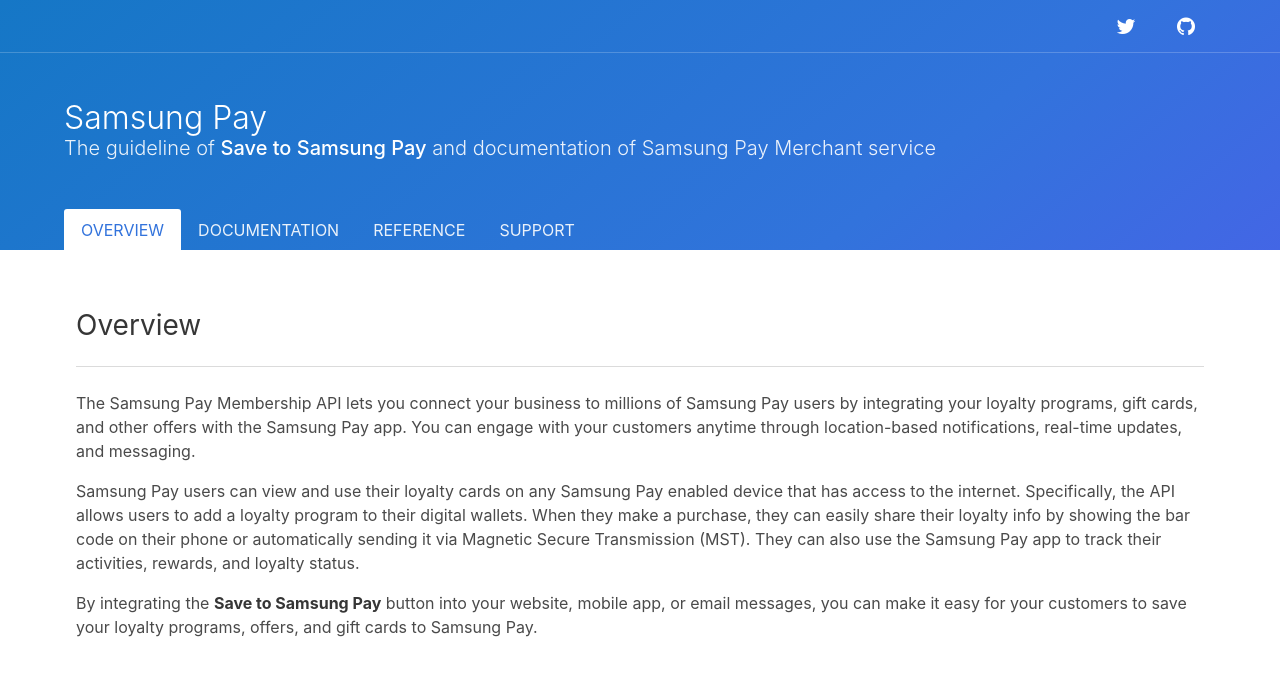
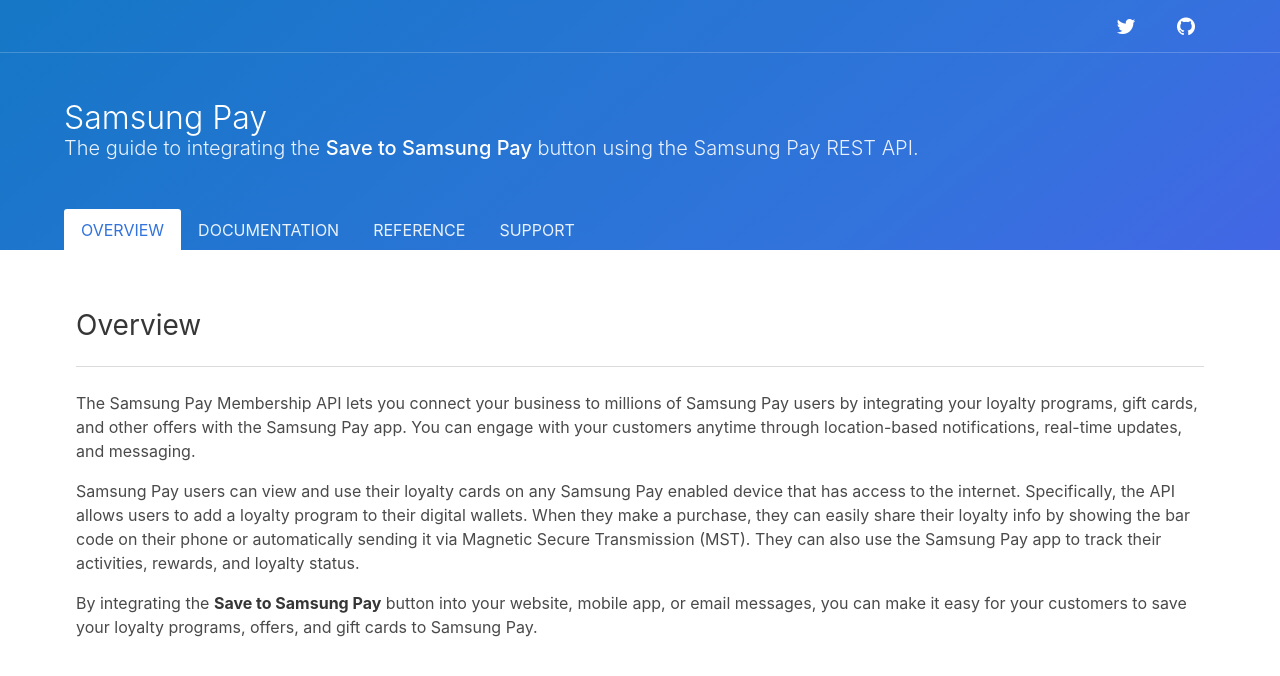
Before and after one commit to samsung-pay/sapi-doc, a Jekyll site: the page built from index.md, in a window 1280 px wide. Shown: the top 676 px of the page. Built offline with Jekyll 4.4.1, drawn with Linux system fonts in a browser that asks for light colours.

Commit message:
Changed the subtitle of website

```diff
--- a/_includes/header.html
+++ b/_includes/header.html
@@ -31,7 +31,7 @@
             Samsung Pay
           </p>
           <p class="subtitle">
-            The guideline  of <strong>Save to Samsung Pay</strong> and documentation of Samsung Pay Merchant service
+            The guide to integrating the <strong>Save to Samsung Pay</strong> button using the Samsung Pay REST API.
           </p>
         </div>
       </div>
```
